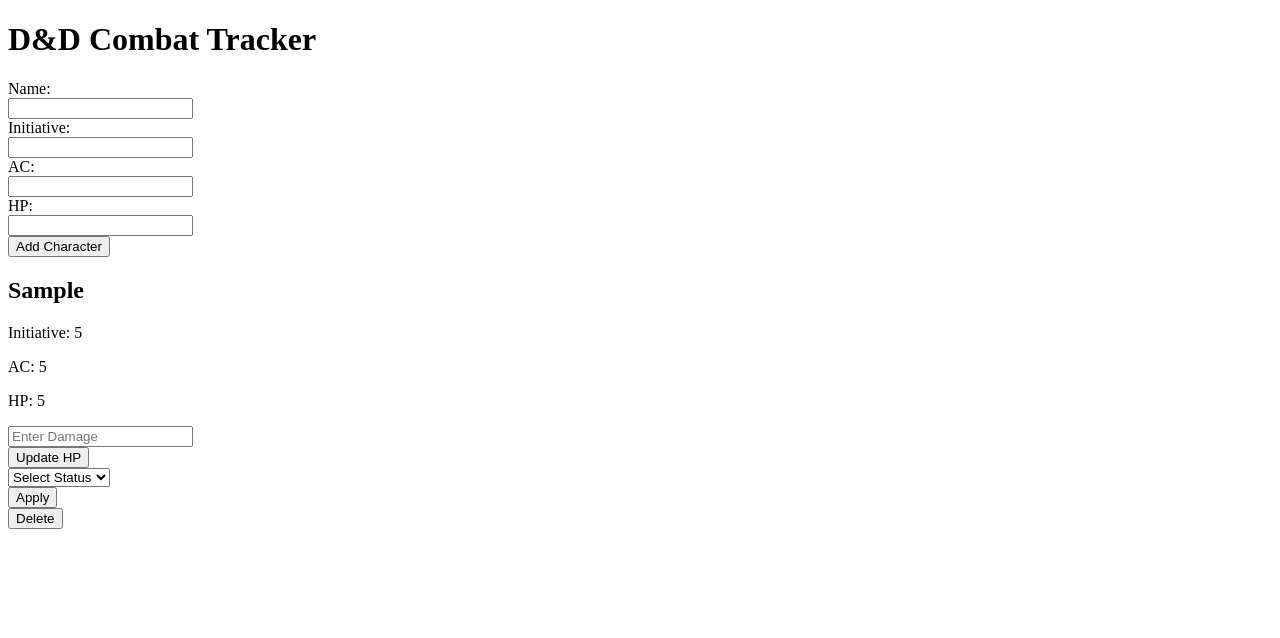
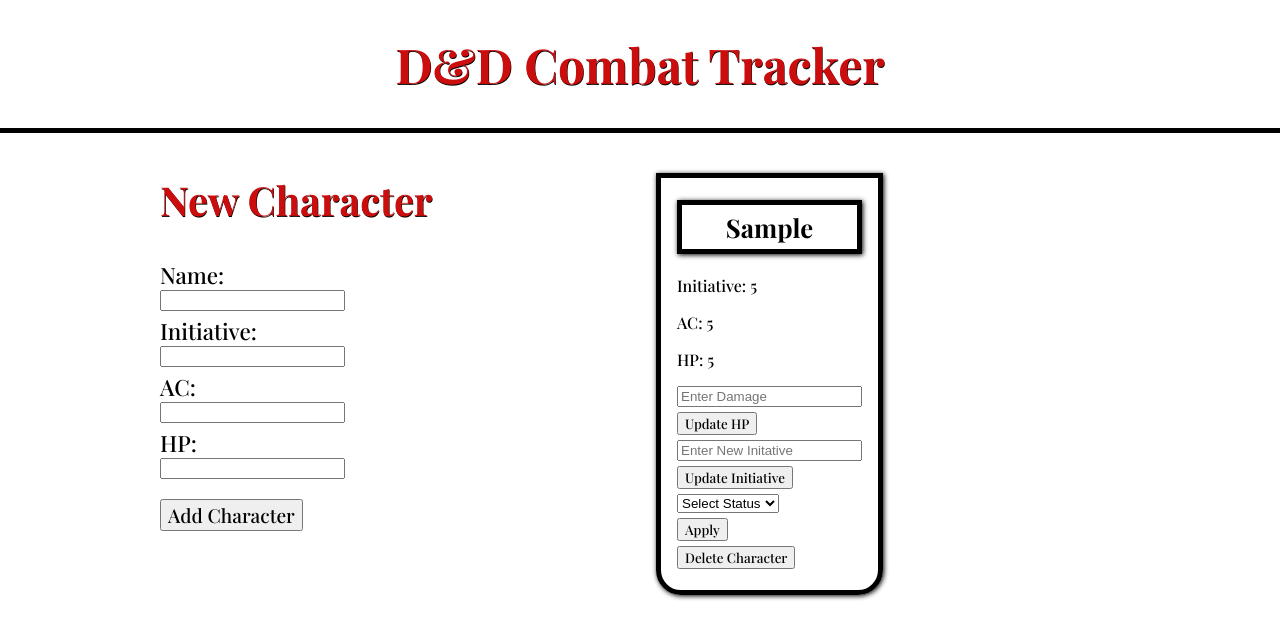
Before and after one commit to masonmohler/DnDCombatTracker, a plain HTML site: page index.html in a window 1280 px wide. Both pictures are taken after typing "Sample", "5", "5", "5" into the empty fields and a click on the button "Add Character". Drawn offline with nearby package versions, Linux system fonts and the light colour scheme.

Commit message:
Finished version 1

```diff
--- a/assets/script.js
+++ b/assets/script.js
@@ -36,6 +36,7 @@ function addCharacter(event) {
 
   saveCharacters();
   displayCharacters();
+  displaySavedStatusDescriptions();
 }
 
 function saveCharacters() {
@@ -57,8 +58,11 @@ function displayCharacters() {
       <p>HP: <span id="${character.name}-hp">${character.hp}</span></p>
       <input type="number" id="${character.name}-damage" placeholder="Enter Damage">
       <button onclick="updateHP('${character.name}')">Update HP</button>
+      <input type="number" id="${character.name}-initiative" placeholder="Enter New Initative">
+      <button onclick="updateInit('${character.name}')">Update Initiative</button>
       <select id="${character.name}-status">
         <option value="">Select Status</option>
+        <option value=" ">None</option>
         <option value="blinded">Blinded</option>
         <option value="charmed">Charmed</option>
         <option value="deafened">Deafened</option>
@@ -75,7 +79,7 @@ function displayCharacters() {
       </select>
   <button onclick="applyStatus('${character.name}')">Apply</button>
   <div class="status-description" id="${character.name}-status-desc"></div>
-  <button onclick="deleteCharacter('${character.name}')">Delete</button>
+  <button id="delete" onclick="deleteCharacter('${character.name}')">Delete Character</button>
     `;
     charactersContainer.appendChild(characterCard);
   });
@@ -85,6 +89,7 @@ function deleteCharacter(name) {
   characters = characters.filter((character) => character.name !== name);
   saveCharacters();
   displayCharacters();
+  displaySavedStatusDescriptions();
 }
 
 function applyStatus(name) {
@@ -97,6 +102,7 @@ function applyStatus(name) {
     displayCharacters();
     displayStatusDescription(name, selectedStatus); // Display status description
   }
+  displaySavedStatusDescriptions();
   saveCharacters();
 }
 
@@ -143,6 +149,25 @@ function updateHP(name) {
   characters.sort((a, b) => b.initiative - a.initiative);
   saveCharacters();
   displayCharacters();
+  displaySavedStatusDescriptions();
+}
+
+function updateInit(name) {
+  const newInit = document.getElementById(`${name}-initiative`);
+  const initiative = parseInt(newInit.value);
+  const character = characters.find((char) => char.name === name);
+
+  character.initiative = initiative;
+
+  document.getElementById(`${name}-initiative`).textContent =
+    character.initiative;
+  newInit.value = ""; // Clear the input field
+
+  // Re-sort characters after initiative update
+  characters.sort((a, b) => b.initiative - a.initiative);
+  saveCharacters();
+  displayCharacters();
+  displaySavedStatusDescriptions();
 }
 
 document
--- a/assets/style.css
+++ b/assets/style.css
@@ -1,11 +1,103 @@
+/*  --------------- Box Sizing -----------------  */
+
+html {
+  box-sizing: border-box;
+}
+*,
+*:before,
+*:after {
+  box-sizing: inherit;
+}
+
+/*  --------------- Utility Classes -----------------  */
+
+.container {
+  width: 80vw;
+  max-width: 960px;
+  margin: 40px auto;
+  display: grid;
+  grid-template-columns: 1fr 1fr;
+  gap: 2rem;
+}
+
+/*  --------------- Global Styles -----------------  */
+
+body {
+  margin: 0;
+  font-family: "Playfair Display", serif;
+}
+
+header {
+  text-align: center;
+  border-bottom: 5px solid;
+  font-size: 24px;
+}
+
+header h1 {
+  color: #cc0d0d;
+  text-shadow: 0.5px 0.5px #000;
+}
+
 input {
-    display: block;
+  display: block;
+  margin-bottom: 5px;
 }
 
 select {
-    display: block;
+  display: block;
+  margin-bottom: 5px;
 }
 
 button {
-    display: inline;
+  display: inline;
+  font-family: "Playfair Display", serif;
+  margin-bottom: 5px;
 }
+
+#characterForm {
+  align-self: initial;
+}
+
+.sticky form {
+  position: sticky;
+  top: 1rem;
+}
+
+#characterForm h2 {
+  font-size: 2.5rem;
+  margin-top: 0;
+  padding-top: 0;
+  color: #cc0d0d;
+  text-shadow: 0.5px 0.5px #000;
+}
+
+#characterForm label {
+  font-size: 1.4rem;
+}
+
+#characterForm button {
+  font-size: 1.2rem;
+  margin-top: 15px;
+}
+
+.characters {
+  display: grid;
+  gap: 2rem;
+  grid-template-columns: 1fr 1fr 1fr;
+}
+
+.character-card {
+  padding: 1rem;
+  padding-top: 0;
+  border: 5px solid #000;
+  border-radius: 0 0 25px 25px;
+  box-shadow: 1px 1px 5px #000;
+}
+
+.character-card h2 {
+  text-align: center;
+  border: 5px solid #000;
+  padding: 5px;
+  box-shadow: 1px 1px 5px #000;
+  font-size: 1.6rem;
+}
--- a/index.html
+++ b/index.html
@@ -6,11 +6,19 @@
     <meta name="author" content="Mason Mohler" />
     <title>D&D Combat Tracker</title>
     <link rel="stylesheet" href="assets/style.css" />
+    <link rel="preconnect" href="https://fonts.googleapis.com" />
+    <link rel="preconnect" href="https://fonts.gstatic.com" crossorigin />
+    <link
+      href="https://fonts.googleapis.com/css2?family=Playfair+Display:wght@500;700&display=swap"
+      rel="stylesheet"
+    />
   </head>
   <body>
+    <header><h1>D&D Combat Tracker</h1></header>
     <div class="container">
-      <h1>D&D Combat Tracker</h1>
+      <div class="sticky">
         <form id="characterForm">
+          <h2>New Character</h2>
           <label for="charName">Name:</label>
           <input type="text" id="charName" required />
 
@@ -25,7 +33,7 @@
 
           <button type="submit">Add Character</button>
         </form>
-
+      </div>
       <div class="characters">
         <!-- Character cards will be dynamically added here -->
       </div>
```
Lines whose indentation alone changed are shown as unchanged.
